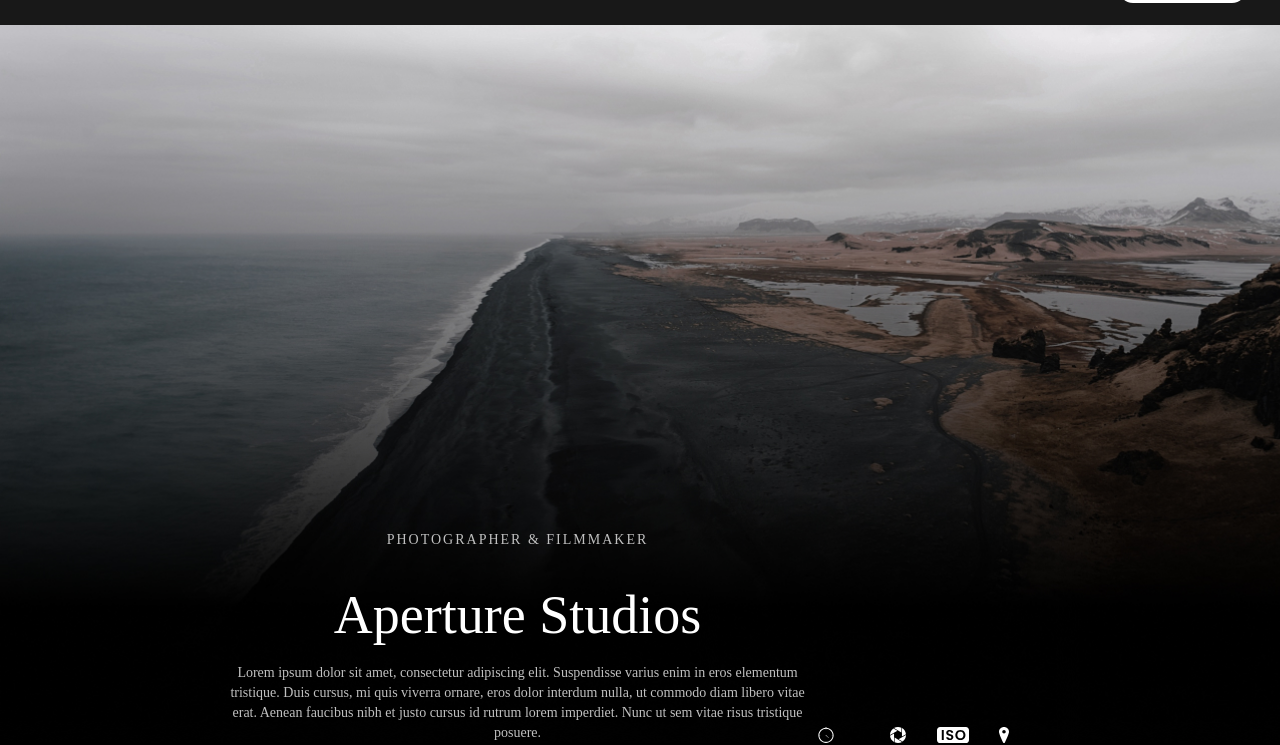
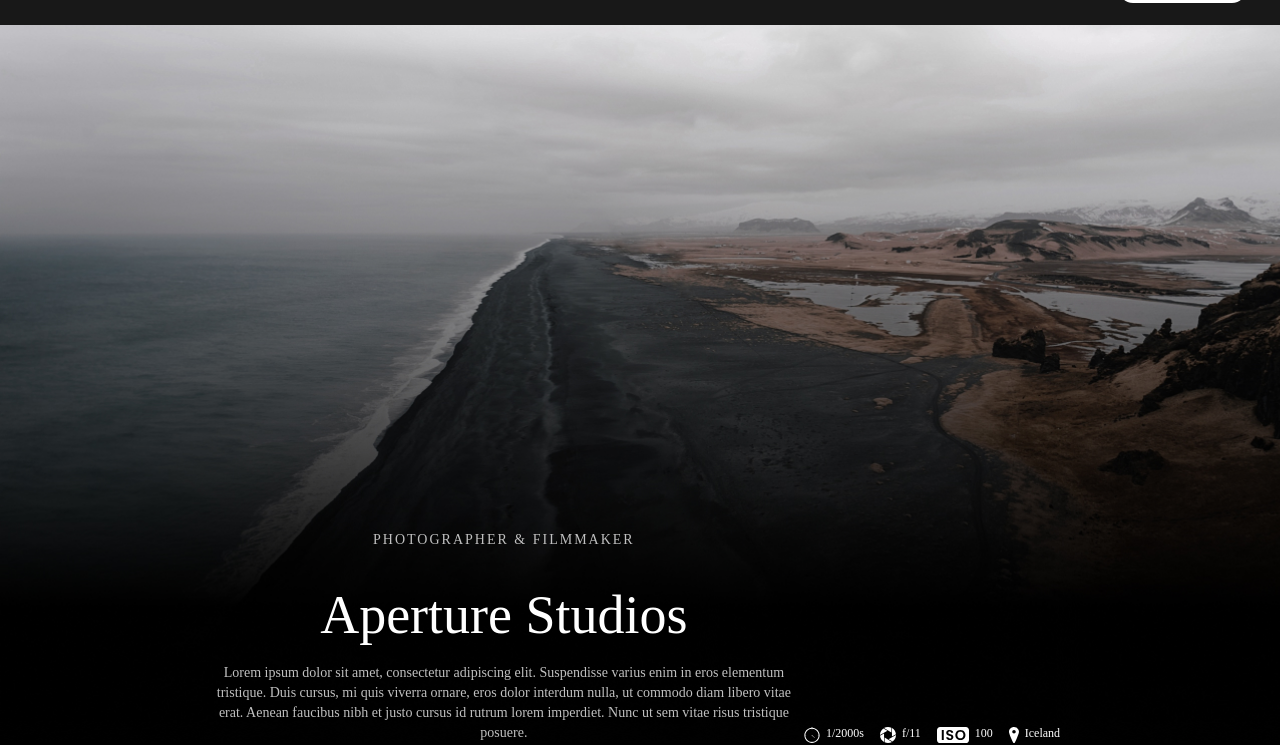
Before and after one commit to Neonod40/aperture, a plain HTML site: page index.html in a window 1280 px wide. Shown: the part 57-802 px from the top of the page. Drawn offline with Linux system fonts and the light colour scheme.

Commit message:
++ icon css

```diff
--- a/css/style.css
+++ b/css/style.css
@@ -122,7 +122,15 @@ main .main_item1 img {
     margin-right: 6px;
 }
 
-
+main .main_item1 p {
+    font-family: 'Poppins';
+    font-style: normal;
+    font-weight: 400;
+    font-size: 12px;
+    line-height: 12px;
+    color: #FFFFFF;
+    margin-right: 16px;
+}
 
 .need_help {
     background-color: #000000;
```
